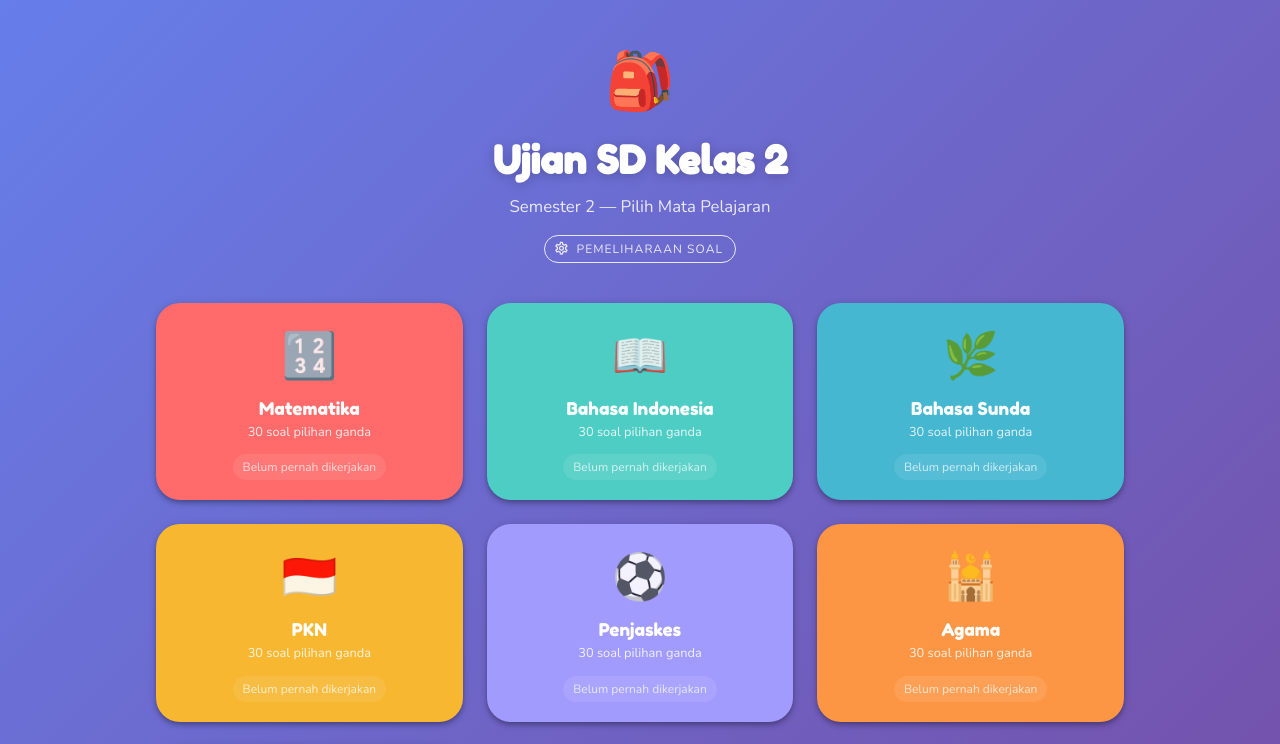
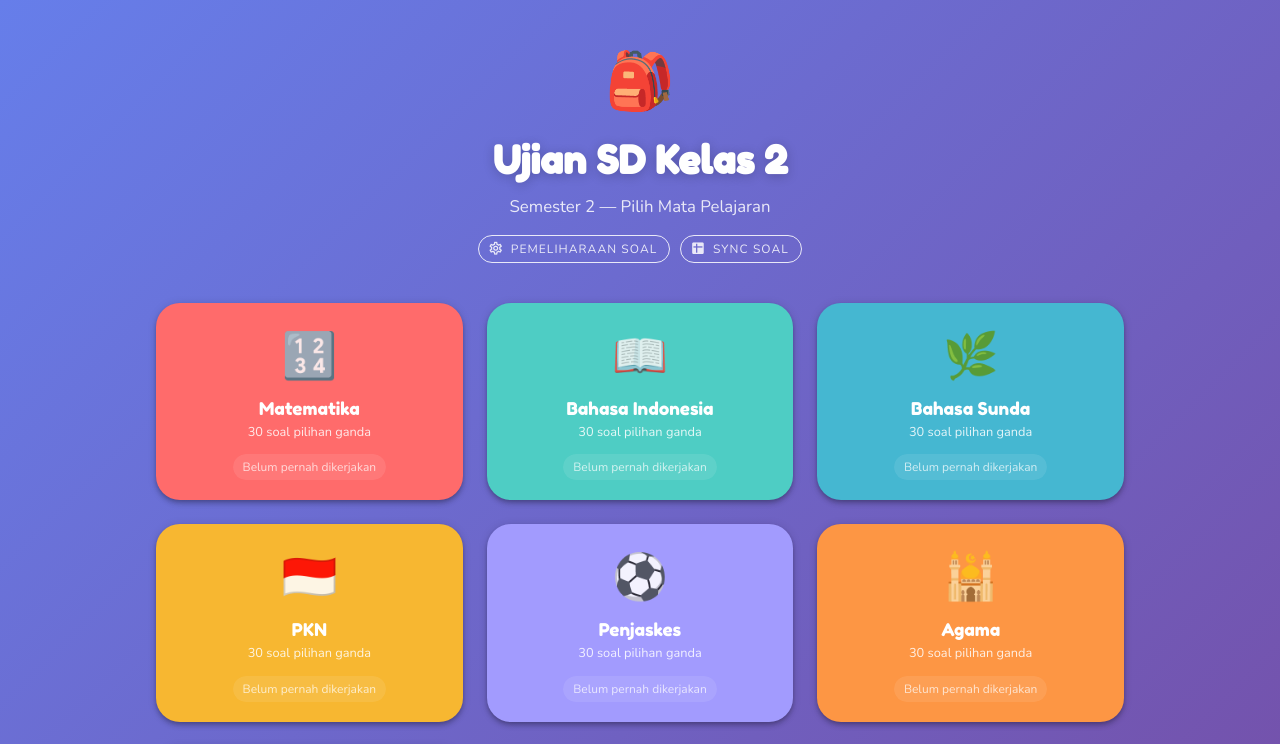
Before and after one commit to endanghidayat99/ujian-2sd, a Vue app: page / in a window 1280 px wide. Shown: the top 744 px of the page. Built offline with nearby package versions, Linux system fonts and the light colour scheme.

Commit message:
change to spreadsheet

```diff
--- a/src/config.js
+++ b/src/config.js
@@ -1,3 +1,5 @@
-// Isi dengan URL Google Apps Script yang sudah di-deploy.
-// Deploy sebagai Web App: Execute as Me, Who has access: Anyone
+// URL Google Apps Script yang sudah di-deploy
 export const SCRIPT_URL = 'https://script.google.com/macros/s/AKfycbwnxw776ZI1DBhsjgPoe2g-hplChVjfj82gVZdSEnnTjaF9nnqngEj79Ztv_aTKRiPgnQ/exec'
+
+// Password untuk masuk halaman Pemeliharaan Soal
+export const ADMIN_PASSWORD = 'admin123!@#'
--- a/src/router/index.js
+++ b/src/router/index.js
@@ -1,5 +1,8 @@
 import { createRouter, createWebHashHistory } from 'vue-router'
 import HomeView from '../views/HomeView.vue'
+import { ADMIN_PASSWORD } from '../config'
+
+const SESSION_KEY = 'ujian_sd_admin_auth'
 
 const router = createRouter({
   history: createWebHashHistory(),
@@ -8,8 +11,15 @@ const router = createRouter({
     { path: '/', name: 'home', component: HomeView },
     { path: '/exam/:subjectId', name: 'exam', component: () => import('../views/ExamView.vue') },
     { path: '/result', name: 'result', component: () => import('../views/ResultView.vue') },
-    { path: '/admin', name: 'admin', component: () => import('../views/AdminView.vue') },
+    { path: '/admin', name: 'admin', component: () => import('../views/AdminView.vue'), meta: { requiresAuth: true } },
   ],
 })
 
+router.beforeEach((to) => {
+  if (to.meta.requiresAuth && sessionStorage.getItem(SESSION_KEY) !== ADMIN_PASSWORD) {
+    return { name: 'home' }
+  }
+})
+
 export default router
+export { SESSION_KEY }
--- a/src/views/HomeView.vue
+++ b/src/views/HomeView.vue
@@ -7,18 +7,39 @@
         <div class="hero-icon">🎒</div>
         <h1 class="font-fredoka hero-title text-white">Ujian SD Kelas 2</h1>
         <p class="hero-subtitle text-white">Semester 2 — Pilih Mata Pelajaran</p>
+
+        <!-- Admin buttons -->
+        <div class="d-flex justify-center flex-wrap mt-4" style="gap: 10px;">
           <v-btn
-          class="mt-4"
             variant="outlined"
             color="white"
             rounded="xl"
             size="small"
             prepend-icon="mdi-cog-outline"
-          @click="router.push({ name: 'admin' })"
             style="opacity: 0.85;"
+            @click="showPasswordDialog = true"
           >
             Pemeliharaan Soal
           </v-btn>
+          <v-btn
+            v-if="sheetsConfigured"
+            variant="outlined"
+            color="white"
+            rounded="xl"
+            size="small"
+            prepend-icon="mdi-google-spreadsheet"
+            style="opacity: 0.85;"
+            :loading="syncing"
+            @click="syncSoal"
+          >
+            Sync Soal
+          </v-btn>
+        </div>
+
+        <!-- Sync result -->
+        <p v-if="syncMsg" class="mt-2 text-white" style="font-size: 0.82rem; opacity: 0.85; font-family: 'Nunito', sans-serif;">
+          {{ syncMsg }}
+        </p>
       </div>
 
       <!-- Subject Grid -->
@@ -39,19 +60,13 @@
           <span class="font-fredoka" style="font-size: 1.3rem; color: #6C63FF;">
             📊 Rekap & Riwayat Nilai
           </span>
-          <v-btn
-            variant="text"
-            color="error"
-            size="small"
-            @click="showClearDialog = true"
-          >
+          <v-btn variant="text" color="error" size="small" @click="showClearDialog = true">
             <v-icon start size="16">mdi-trash-can-outline</v-icon>
             Hapus Riwayat
           </v-btn>
         </v-card-title>
 
         <v-card-text class="pa-5 pt-0">
-          <!-- Best Score per Subject -->
           <div class="best-scores-grid mb-5">
             <div
               v-for="subject in subjects"
@@ -70,14 +85,11 @@
               <div v-else class="best-score-empty">—</div>
             </div>
           </div>
-
-          <!-- Recent History -->
           <div class="section-label mb-3">🕐 Riwayat Terbaru</div>
           <HistoryList :items="enrichedHistory.slice().reverse().slice(0, 10)" />
         </v-card-text>
       </v-card>
 
-      <!-- Empty state -->
       <div v-else class="text-center mt-10">
         <div style="font-size: 2rem;">👆</div>
         <p class="text-white mt-2" style="opacity: 0.8; font-size: 0.95rem;">
@@ -87,7 +99,36 @@
 
     </v-container>
 
-    <!-- Clear Dialog -->
+    <!-- Password Dialog -->
+    <v-dialog v-model="showPasswordDialog" max-width="360" persistent>
+      <v-card rounded="xl">
+        <v-card-text class="pa-6 text-center">
+          <div style="font-size: 2.2rem;" class="mb-2">🔐</div>
+          <h3 class="font-fredoka mb-4" style="font-size: 1.15rem; color: #6C63FF;">
+            Masuk sebagai Admin
+          </h3>
+          <v-text-field
+            v-model="passwordInput"
+            label="Password"
+            :type="showPwd ? 'text' : 'password'"
+            :append-inner-icon="showPwd ? 'mdi-eye-off' : 'mdi-eye'"
+            variant="outlined"
+            density="compact"
+            rounded="lg"
+            autofocus
+            :error-messages="passwordError"
+            @click:append-inner="showPwd = !showPwd"
+            @keyup.enter="submitPassword"
+          />
+        </v-card-text>
+        <v-card-actions class="justify-center pa-4 pt-0" style="gap: 10px;">
+          <v-btn variant="outlined" rounded="xl" @click="closePasswordDialog">Batal</v-btn>
+          <v-btn color="primary" variant="flat" rounded="xl" @click="submitPassword">Masuk</v-btn>
+        </v-card-actions>
+      </v-card>
+    </v-dialog>
+
+    <!-- Clear History Dialog -->
     <v-dialog v-model="showClearDialog" max-width="360">
       <v-card rounded="xl">
         <v-card-text class="pa-6 text-center">
@@ -105,6 +146,7 @@
         </v-card-actions>
       </v-card>
     </v-dialog>
+
   </div>
 </template>
 
@@ -112,13 +154,20 @@
 import { ref, computed } from 'vue'
 import { useRouter } from 'vue-router'
 import { useExamStore } from '../stores/exam'
+import { useQuestionsStore } from '../stores/questions'
 import { subjects, getSubjectById } from '../data/index'
+import { hasScriptUrl } from '../services/api'
+import { ADMIN_PASSWORD } from '../config'
+import { SESSION_KEY } from '../router/index'
 import SubjectCard from '../components/SubjectCard.vue'
 import HistoryList from '../components/HistoryList.vue'
 
 const router = useRouter()
 const store = useExamStore()
+const qStore = useQuestionsStore()
 const showClearDialog = ref(false)
+
+const sheetsConfigured = hasScriptUrl()
 
 const enrichedHistory = computed(() =>
   store.history.map(h => {
@@ -135,6 +184,52 @@ function startExam(subjectId) {
 function clearHistory() {
   store.clearHistory()
   showClearDialog.value = false
+}
+
+// ─── Password gate ────────────────────────────────────────────────────────
+const showPasswordDialog = ref(false)
+const passwordInput = ref('')
+const passwordError = ref('')
+const showPwd = ref(false)
+
+function closePasswordDialog() {
+  showPasswordDialog.value = false
+  passwordInput.value = ''
+  passwordError.value = ''
+  showPwd.value = false
+}
+
+function submitPassword() {
+  if (passwordInput.value === ADMIN_PASSWORD) {
+    sessionStorage.setItem(SESSION_KEY, ADMIN_PASSWORD)
+    closePasswordDialog()
+    router.push({ name: 'admin' })
+  } else {
+    passwordError.value = 'Password salah. Coba lagi.'
+    passwordInput.value = ''
+  }
+}
+
+// ─── Sync soal dari Sheets ────────────────────────────────────────────────
+const syncing = ref(false)
+const syncMsg = ref('')
+
+async function syncSoal() {
+  syncing.value = true
+  syncMsg.value = ''
+  try {
+    const result = await qStore.fetchFromSheets()
+    if (result) {
+      syncMsg.value = `✅ Soal diperbarui dari Google Sheets (${result.count} mata pelajaran)`
+    } else if (qStore.error) {
+      syncMsg.value = `⚠️ Gagal: ${qStore.error}`
+    } else {
+      syncMsg.value = 'ℹ️ Sheets kosong, menggunakan soal default'
+    }
+  } finally {
+    syncing.value = false
+    setTimeout(() => { syncMsg.value = '' }, 4000)
+  }
 }
 </script>
 
```
Lines whose indentation alone changed are shown as unchanged.
